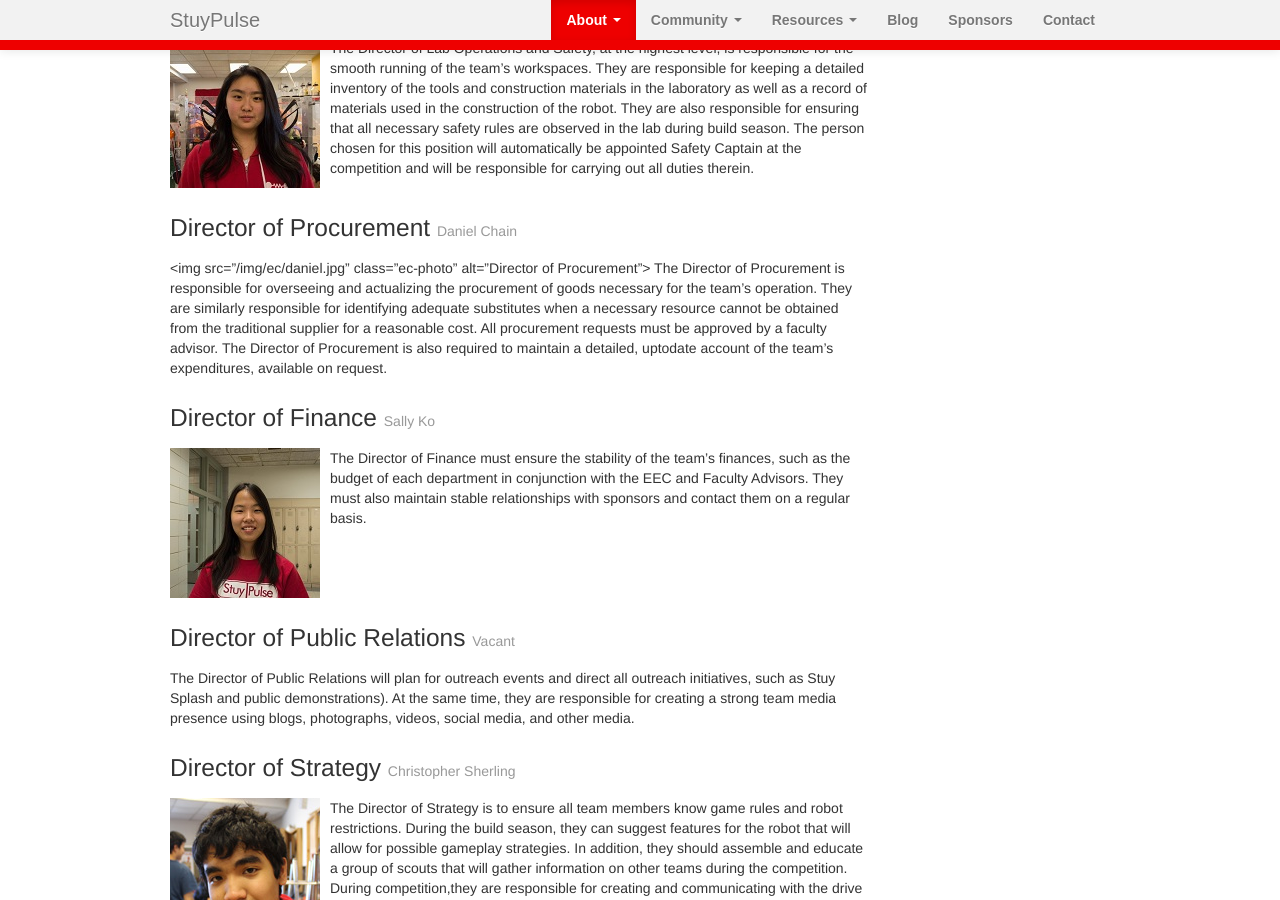
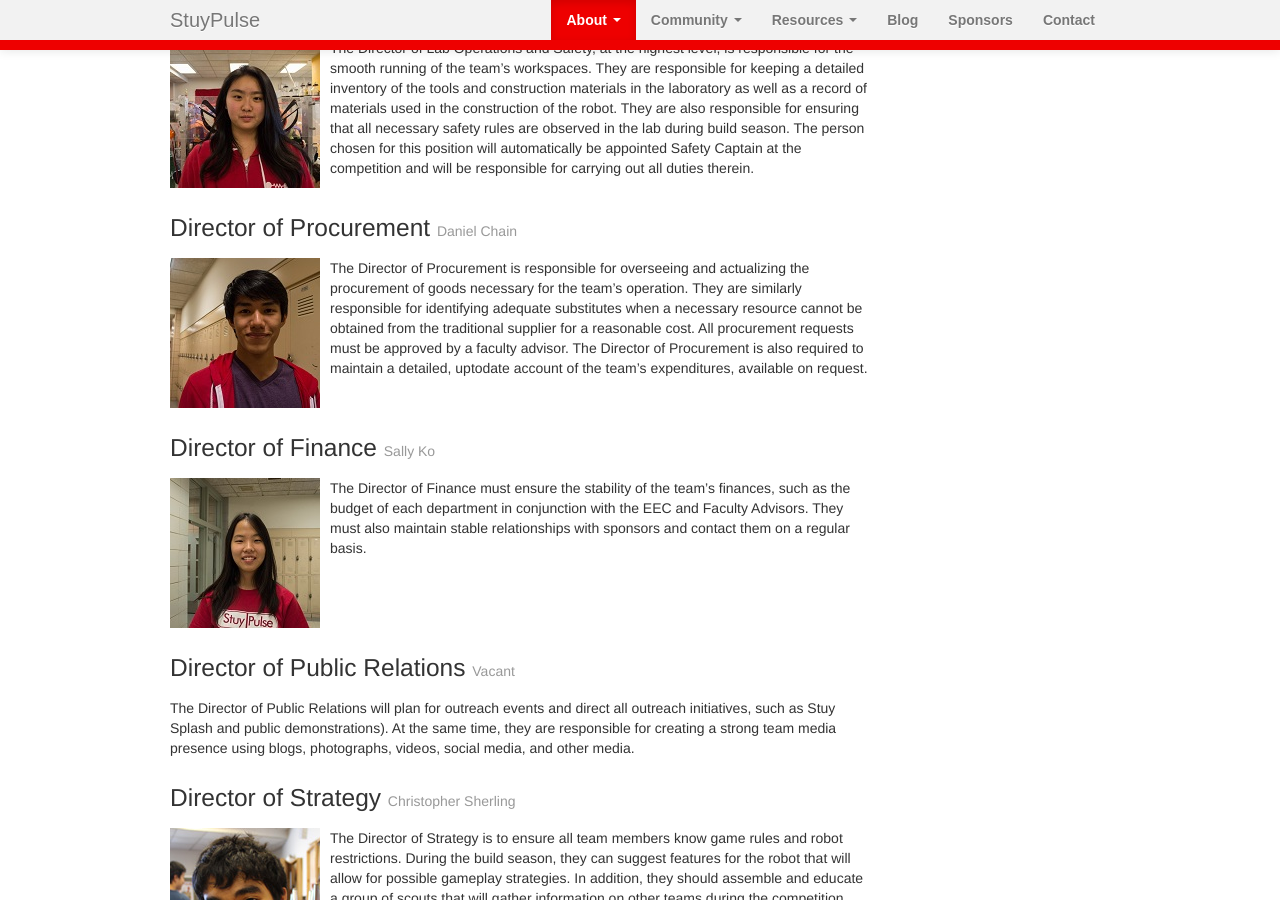
Before and after one commit to StuyPulse/team694.github.io, a Jekyll site: the page built from about/ec/index.md, in a window 1280 px wide and 900 px high, scrolled down 1672 px. Built offline with Jekyll 4.4.1, drawn with Linux system fonts in a browser that asks for light colours; nearby versions of some CDN libraries; some of the changed text lies outside the part shown.

Commit message:
Update EC page and fix html in Director of Procurement

```diff
--- a/about/ec/index.md
+++ b/about/ec/index.md
@@ -62,7 +62,7 @@ The Director of Lab Operations and Safety, at the highest level, is responsible
 
 ### Director of Procurement <small>{{ site.data.ec.procurement.name }}</small>
 <div markdown="1" class="ec-description">
-{% if site.data.ec.procurement.photo %} <img src="{{ site.data.ec.procurement.photo }}" class="ec-photo" alt="Director of Procurement”> {% endif %}
+{% if site.data.ec.procurement.photo %} <img src="{{ site.data.ec.procurement.photo }}" class="ec-photo" alt="Director of Procurement"> {% endif %}
 The Director of Procurement is responsible for overseeing and actualizing the procurement of goods necessary for the team’s operation. They are similarly responsible for identifying adequate substitutes when a necessary resource cannot be obtained from the traditional supplier for a reasonable cost. All procurement requests must be approved by a faculty advisor. The Director of Procurement is also required to maintain a detailed, up­to­date account of the team’s expenditures, available on request.
 </div>
 
```
Also changed, not shown: other parts of about/ec/index.md (+1 -1 lines).
